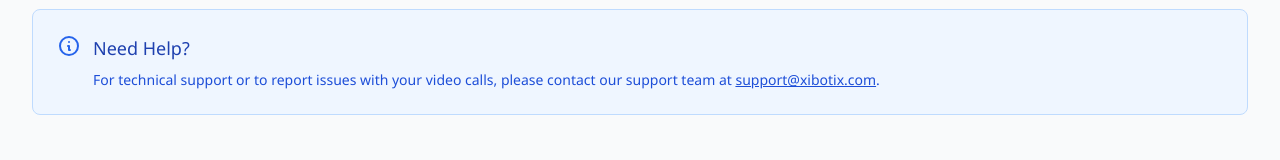
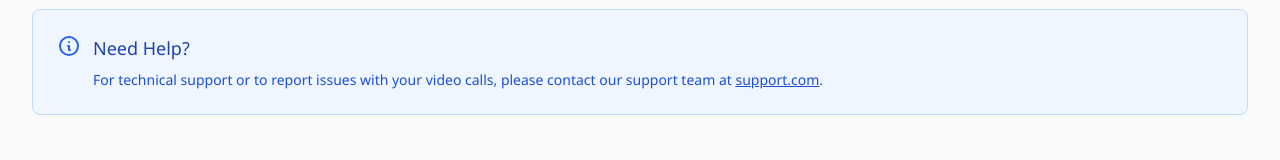
Before and after one commit to Santhosh-776/vidcom, a React (Vite) app in the folder xibotix-video-call-proto/: page / in a window 1280 px wide. Shown: the part 468-628 px from the top of the page. Built offline with nearby package versions, Linux system fonts and the light colour scheme; no server answers; sample sign-in values are in the browser's storage.

Commit message:
Update DashboardPage.tsx

```diff
--- a/xibotix-video-call-proto/src/pages/DashboardPage.tsx
+++ b/xibotix-video-call-proto/src/pages/DashboardPage.tsx
@@ -155,7 +155,7 @@ export default function DashboardPage() {
                                 <a
                                     href="mailto:support@xibotix.com"
                                     className="font-medium underline">
-                                    support@xibotix.com
+                                    support.com
                                 </a>
                                 .
                             </p>
```
